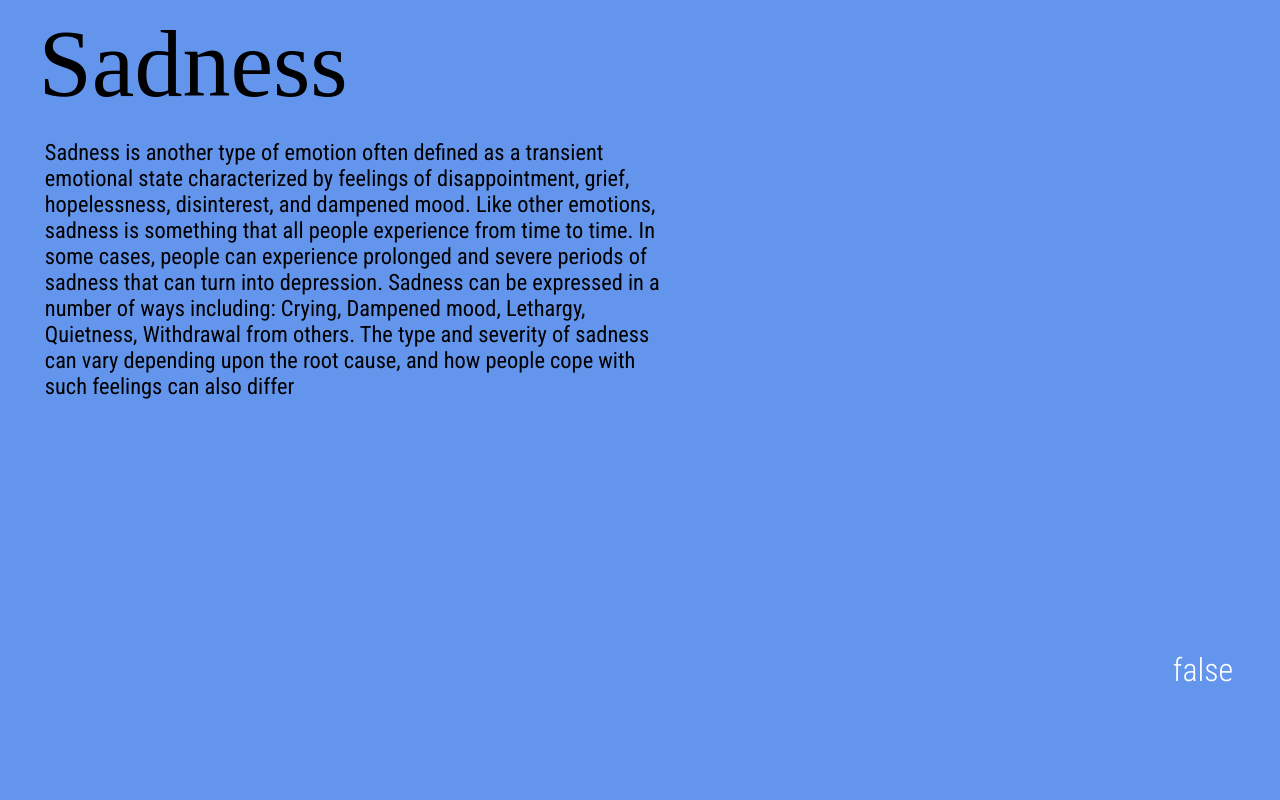
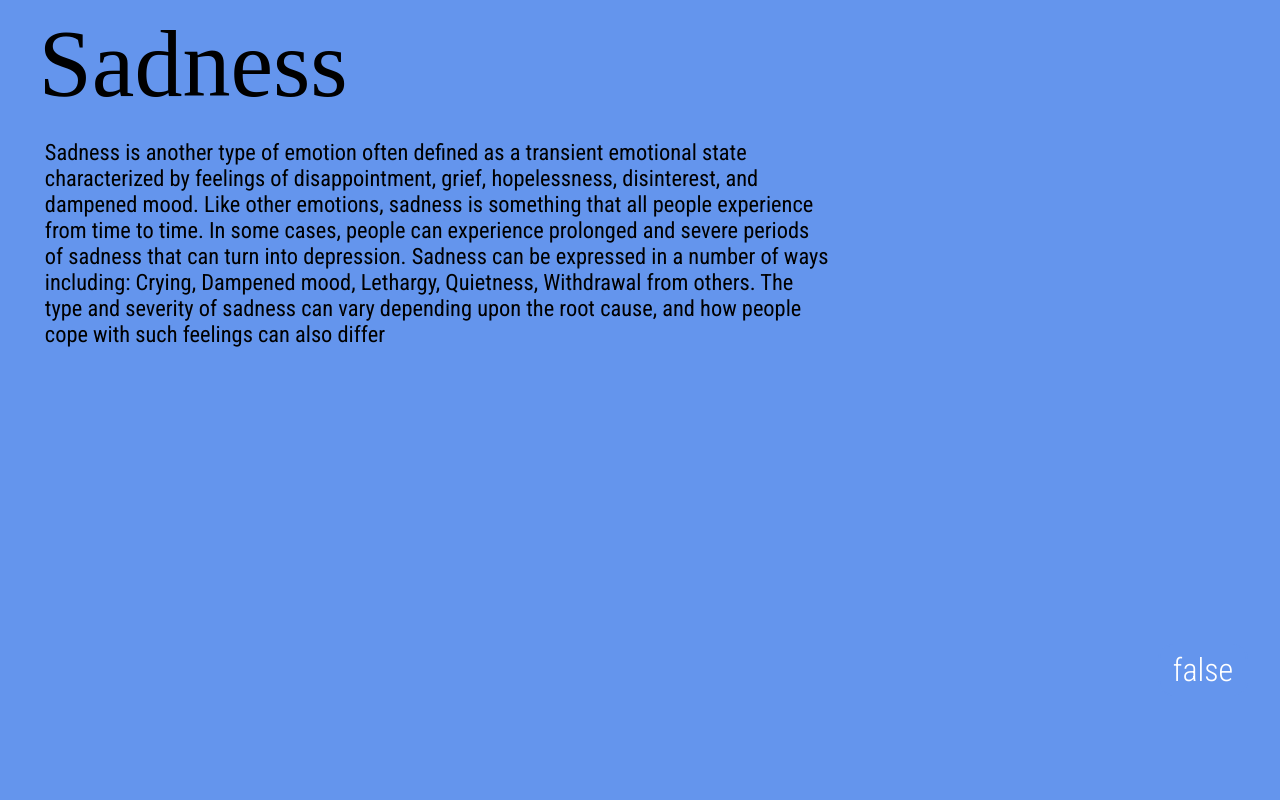
Before and after one commit to Matt-478/Emotions, a React (Create React App) app in the folder emotions-app/: page / in a window 1280 px wide. Shown: the part 840-1640 px from the top of the page. Built offline with nearby package versions, Linux system fonts and the light colour scheme; a web font is replaced by a local one.

Commit message:
@media q for medium screen done

```diff
--- a/emotions-app/src/main.css
+++ b/emotions-app/src/main.css
@@ -89,7 +89,6 @@ body main section .section-text {
   position: absolute;
   top: 8em;
   left: 2em;
-  width: 20em;
 }
 
 body main section .section-text .allFontsProps {
@@ -155,6 +154,7 @@ body main .emotionTitle {
     font-size: 1.4em;
     min-width: 28em;
     max-width: 40em;
+    margin-right: 2em;
   }
 }
 /*# sourceMappingURL=main.css.map */
--- a/emotions-app/src/main.sass
+++ b/emotions-app/src/main.sass
@@ -80,7 +80,7 @@ body
         position: absolute
         top: 8em
         left: 2em
-        width: 20em
+        // width: 20em
 
         .allFontsProps
           font-size: $headlineSize + 1em
@@ -141,6 +141,7 @@ body
       font-size: 1.4em
       min-width: 28em
       max-width: 40em
+      margin-right: 2em
 
 
 // NEXT:
```
Also changed, not shown: 1 other file (tests, documents, lock files or other folders).
